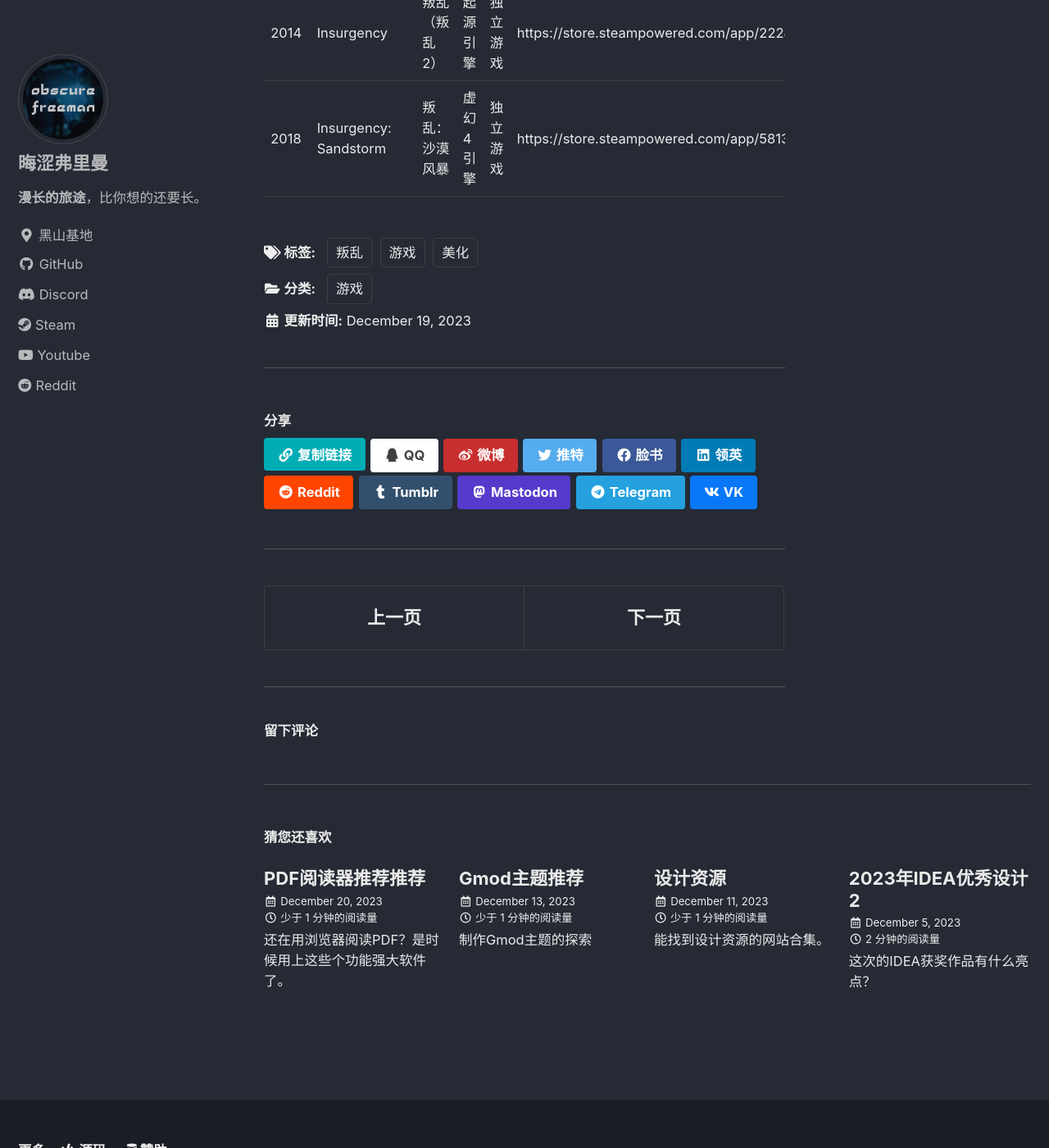
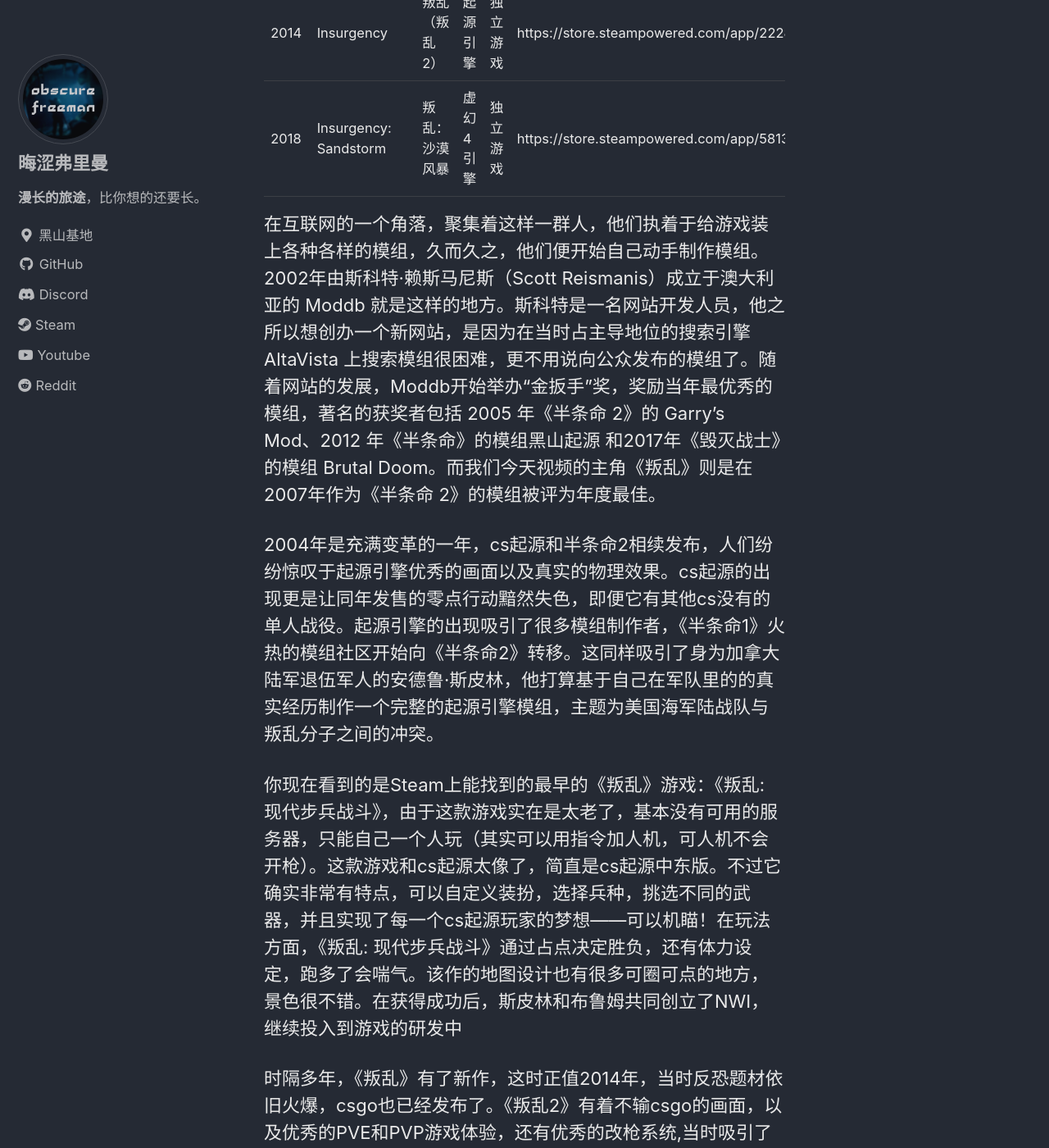
Before and after one commit to obscurefreeman/blog, a Jekyll site: the page built from _posts/2023-12-19-《叛乱》背后的故事.md, in a window 1280 px wide and 1400 px high, scrolled down 631 px. Shown: the whole window at 82% size. Built offline with Jekyll 4.4.1, drawn with Linux system fonts in a browser that asks for light colours; cached includes are drawn as plain includes; nearby versions of some CDN libraries; library files that are not in the unit come from our copies; a script that is not in the unit is left out; comment, search, counter and statistics services are not loaded; some of the changed text lies outside the part shown.

Commit message:
新博客沙暴撰写完毕

```diff
--- a/_posts/2023-12-19-《叛乱》背后的故事.md
+++ b/_posts/2023-12-19-《叛乱》背后的故事.md
@@ -16,3 +16,29 @@ tags:
 | 2007 | INSURGENCY: Modern Infantry Combat | 叛乱: 现代步兵战斗（叛乱1） | 起源引擎  | 半条命2模组 | https://store.steampowered.com/app/17700/  |
 | 2014 | Insurgency                         | 叛乱（叛乱2）               | 起源引擎  | 独立游戏    | https://store.steampowered.com/app/222880/ |
 | 2018 | Insurgency: Sandstorm              | 叛乱：沙漠风暴              | 虚幻4引擎 | 独立游戏    | https://store.steampowered.com/app/581320/ |
+
+在互联网的一个角落，聚集着这样一群人，他们执着于给游戏装上各种各样的模组，久而久之，他们便开始自己动手制作模组。2002年由斯科特·赖斯马尼斯（Scott Reismanis）成立于澳大利亚的 Moddb 就是这样的地方。斯科特是一名网站开发人员，他之所以想创办一个新网站，是因为在当时占主导地位的搜索引擎 AltaVista 上搜索模组很困难，更不用说向公众发布的模组了。随着网站的发展，Moddb开始举办“金扳手”奖，奖励当年最优秀的模组，著名的获奖者包括 2005 年《半条命 2》的 Garry's Mod、2012 年《半条命》的模组黑山起源 和2017年《毁灭战士》的模组 Brutal Doom。而我们今天视频的主角《叛乱》则是在2007年作为《半条命 2》的模组被评为年度最佳。
+
+2004年是充满变革的一年，cs起源和半条命2相续发布，人们纷纷惊叹于起源引擎优秀的画面以及真实的物理效果。cs起源的出现更是让同年发售的零点行动黯然失色，即便它有其他cs没有的单人战役。起源引擎的出现吸引了很多模组制作者，《半条命1》火热的模组社区开始向《半条命2》转移。这同样吸引了身为加拿大陆军退伍军人的安德鲁·斯皮林，他打算基于自己在军队里的的真实经历制作一个完整的起源引擎模组，主题为美国海军陆战队与叛乱分子之间的冲突。
+
+你现在看到的是Steam上能找到的最早的《叛乱》游戏：《叛乱: 现代步兵战斗》，由于这款游戏实在是太老了，基本没有可用的服务器，只能自己一个人玩（其实可以用指令加人机，可人机不会开枪）。这款游戏和cs起源太像了，简直是cs起源中东版。不过它确实非常有特点，可以自定义装扮，选择兵种，挑选不同的武器，并且实现了每一个cs起源玩家的梦想——可以机瞄！在玩法方面，《叛乱: 现代步兵战斗》通过占点决定胜负，还有体力设定，跑多了会喘气。该作的地图设计也有很多可圈可点的地方，景色很不错。在获得成功后，斯皮林和布鲁姆共同创立了NWI，继续投入到游戏的研发中
+
+时隔多年，《叛乱》有了新作，这时正值2014年，当时反恐题材依旧火爆，csgo也已经发布了。《叛乱2》有着不输csgo的画面，以及优秀的PVE和PVP游戏体验，还有优秀的改枪系统,当时吸引了很多玩家。这导致这款游戏当时大卖，获得了巨大的成功。直到现在仍然是一个典型的成功起源引擎游戏案例。
+
+作为V社的资深粉，NWI当然知道V社有一款名叫《胜利之日：起源》的起源引擎游戏。在2017年，《耻辱之日》发布了，这款游戏不仅继承了《胜利之日》的特色，还与《叛乱》共享基本的游戏元素，并且增加了很多新特性。这款游戏一开始是在叛乱的创意工坊上开发的，完成后发布成了独立游戏。想要体验的朋友们注意了，可以通过买cdk的方法低价拿下这款游戏，这款游戏有一段时间在py上只要不到四块钱。
+
+然而故事却远远没有结束。仅仅在2018年，《叛乱：沙漠风暴》横空出世，这是NWI第一款不是起源引擎制作的游戏。《叛乱：沙漠风暴》因其逼真的游戏玩法、关卡设计、声音设计、氛围、图形和流畅的动画而广受好评。作为《叛乱》的新作，这款游戏同样包含了《耻辱之日》中引入的许多功能。《叛乱：沙漠风暴》逐渐成了人尽皆知的流行游戏，只要你接触过FPS，你绝对听说过他的名字。在游戏界，沙暴也成为了行业标杆，被许多开发者学习借鉴。
+
+2020年8月，NWI被Saber Interactive收购，成为Embracer Group的一部分。
+
+2023年12月，其开发团队被全部解雇，NWI工作室被关闭。
+
+# 参考资料
+
+[Moddb](https://en.wikipedia.org/wiki/Mod_DB)
+
+[NWI](https://en.wikipedia.org/wiki/New_World_Interactive)
+
+[B站（搬运）](https://www.bilibili.com/video/BV1fi4y1e7tG)
+
+[B站（见评论）](https://www.bilibili.com/video/BV1jC4y1R763)
```
Also changed, not shown: _posts/2023-12-20-PDF阅读器推荐.md (+3 -9 lines).
